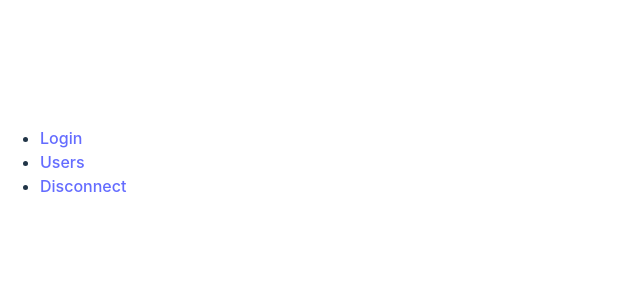
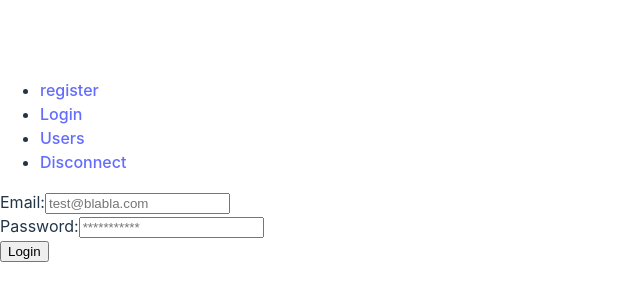
Before and after one commit to Alexandre78R/login-react-express.js, a React (Vite) app in the folder frontend/: page /register in a window 1280 px wide. Shown: the part 238-538 px from the top of the page, without its empty margins (0-640 px from the left). Built offline with nearby package versions, Linux system fonts and the light colour scheme.

Commit message:
ajout du bonus dans le frontend et backend

```diff
--- a/frontend/src/App.jsx
+++ b/frontend/src/App.jsx
@@ -2,6 +2,7 @@ import { BrowserRouter as Router, Route, Link, Routes } from "react-router-dom";
 import Users from "./pages/Users";
 import Login from "./pages/Login";
 import Logout from "./pages/Logout";
+import Register from "./pages/Register";
 
 function App() {
   return (
@@ -9,6 +10,9 @@ function App() {
       <div className="app">
         <nav>
           <ul>
+            <li>
+              <Link to="/register">register</Link>
+            </li>
             <li>
               <Link to="/login">Login</Link>
             </li>
@@ -22,6 +26,7 @@ function App() {
         </nav>
 
         <Routes>
+          <Route exact path="/register" element={<Register />} />
           <Route exact path="/login" element={<Login />} />
           <Route exact path="/users" element={<Users />} />
           <Route exact path="/logout" element={<Logout />} />
--- /dev/null
+++ b/frontend/src/pages/Register.jsx
@@ -0,0 +1,74 @@
+import { useState } from "react";
+import axios from "axios";
+
+function Register() {
+  const [register, setRegister] = useState({ email: "", password: "" });
+
+  const handleSubmit = (event) => {
+    event.preventDefault();
+    const { email, password } = register;
+    if (email && password) {
+      axios
+        .post(
+          `${import.meta.env.VITE_BACKEND_URL}/users/register`,
+          {
+            email,
+            password,
+          },
+          {
+            withCredentials: true,
+          }
+        )
+        .then((res) => res.data)
+        .then((data) => {
+          console.log(data);
+          console.log(data);
+          alert("Successfully register");
+        })
+        .catch((err) => {
+          console.log("err", err);
+          if (err.response.status === 409) {
+            alert("Duplicate email !");
+          } else {
+            alert("Error Sever");
+          }
+        });
+    } else {
+      alert("Please specify both email and password");
+    }
+  };
+
+  return (
+    <form onSubmit={handleSubmit}>
+      <label htmlFor="email">
+        Email:
+        <input
+          type="email"
+          name="email"
+          id="email"
+          placeholder="test@blabla.com"
+          value={register.email}
+          onChange={(e) => setRegister({ ...register, email: e.target.value })}
+        />
+      </label>
+      <br />
+      <label htmlFor="password">
+        Password:
+        <input
+          type="password"
+          name="password"
+          id="password"
+          placeholder="***********"
+          value={register.password}
+          onChange={(e) =>
+            setRegister({ ...register, password: e.target.value })
+          }
+        />
+      </label>
+      <br />
+      <input type="submit" value="Login" />
+    </form>
+  );
+}
+
+export default Register;
```
Also changed, not shown: 1 other file (tests, documents, lock files or other folders).
